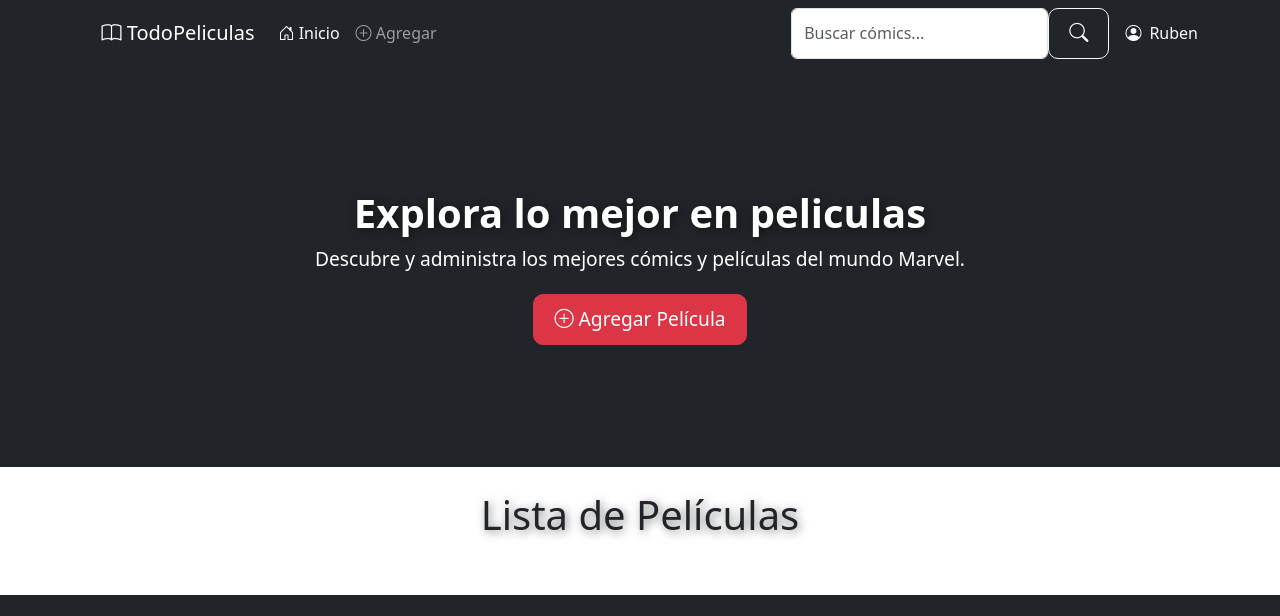
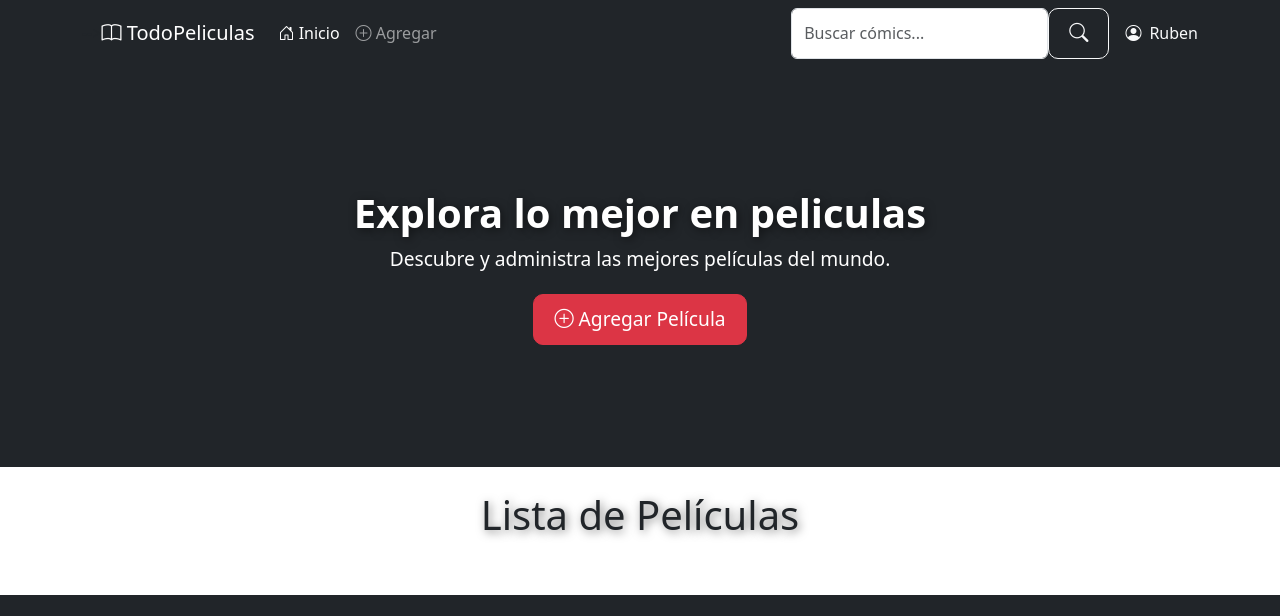
Before and after one commit to RubenMosquera777/apimarvel, a plain HTML site: page index.html in a window 1280 px wide. Shown: the top 616 px of the page. Drawn offline with nearby package versions, Linux system fonts and the light colour scheme; no server answers.

Commit message:
verificando conexion

```diff
--- a/index.html
+++ b/index.html
@@ -57,7 +57,7 @@
     <header class="hero bg-dark text-white text-center d-flex align-items-center">
         <div class="container">
             <h1 class="display-4">Explora lo mejor en peliculas</h1>
-            <p class="lead">Descubre y administra los mejores cómics y películas del mundo Marvel.</p>
+            <p class="lead">Descubre y administra las  mejores películas del mundo.</p>
             <a href="admin.html" class="btn btn-danger btn-lg">
                 <i class="bi bi-plus-circle"></i> Agregar Película
             </a>
```
